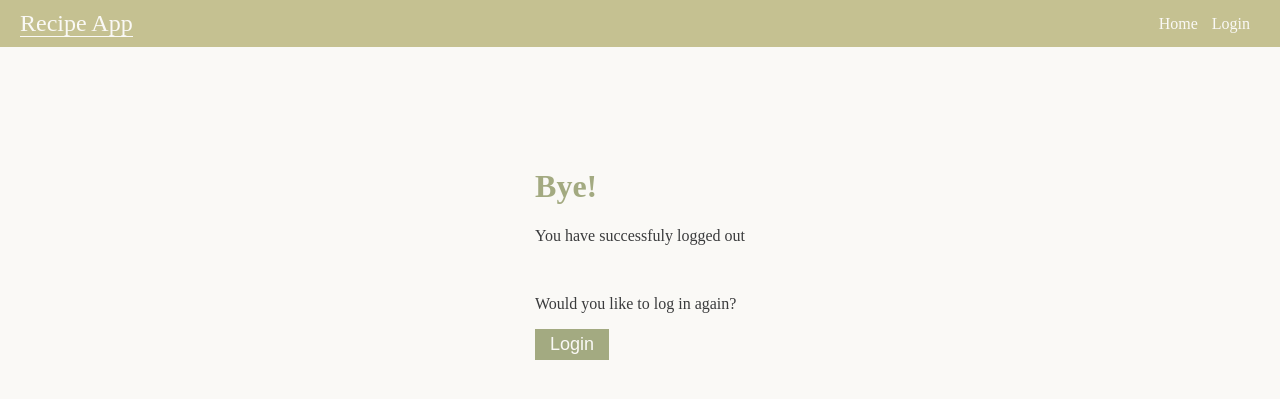
After one commit to aclantz/recipe-django-app, a Django app: page /success/ in a window 1280 px wide. The commit adds this page. Shown: the top 399 px of the page. Run offline with Django 5.2, Linux system fonts and the light colour scheme.

Commit message:
exercise 2.6

```diff
--- a/src/recipe_project/settings.py
+++ b/src/recipe_project/settings.py
@@ -56,7 +56,7 @@ ROOT_URLCONF = 'recipe_project.urls'
 TEMPLATES = [
     {
         'BACKEND': 'django.template.backends.django.DjangoTemplates',
-        'DIRS': [],
+        'DIRS': [BASE_DIR / 'templates'],
         'APP_DIRS': True,
         'OPTIONS': {
             'context_processors': [
--- a/src/recipe_project/urls.py
+++ b/src/recipe_project/urls.py
@@ -21,12 +21,16 @@ from django.urls import path
 from django.urls import include
 from django.conf import settings
 from django.conf.urls.static import static
+from .views import login_view, logout_view, success_view
 
 
 urlpatterns = [
     path('admin/', admin.site.urls),
-    path('', include('recipes.urls')),
+    path('', include('recipes.urls'), name='home'),
     path('recipes/', include('recipes.urls')),
+    path('login/', login_view, name='login'),
+    path('logout/', logout_view, name='logout'),
+    path('success/', success_view, name='success'),
 ]
 
 urlpatterns += static(settings.MEDIA_URL, document_root=settings.MEDIA_ROOT)
--- /dev/null
+++ b/src/recipe_project/views.py
@@ -0,0 +1,36 @@
+from django.shortcuts import render, redirect
+#Django authentication libraries
+from django.contrib.auth import authenticate, login, logout
+#Django Form for authentication
+from django.contrib.auth.forms import AuthenticationForm
+
+def login_view(request):
+  form = AuthenticationForm()                                     # from object
+  error_message = None                                            # initialize error_message
+
+  if request.method == 'POST':                                    # when user hits "login" button, POST request is generated
+    form = AuthenticationForm(data=request.POST)                  # read data sent by the form via POST request
+    if form.is_valid():
+      username = form.cleaned_data.get('username')
+      password = form.cleaned_data.get('password')
+
+      user = authenticate(username=username, password=password)   # django authenticate to validate user
+      if user is not None:                                        # if user is validated, use django login func
+        login(request, user)
+        return redirect('recipes:list')                           # send user to desired page / may need to change ***
+      else:
+        error_message = 'oops.. something went wrong (Auth)'
+
+  context ={                                                      # prep data to send form view to template
+    'form': form,
+    'error_message': error_message
+  }
+  return render(request, 'auth/login.html', context)              # load login page using context{} info
+
+
+def logout_view(request):
+  logout(request)                                                 # use django logout to send request
+  return redirect('success')                                      # upon success send user to success.html
+
+def success_view(request):
+  return render(request, 'auth/success.html')
--- a/src/recipes/static/recipes/index.css
+++ b/src/recipes/static/recipes/index.css
@@ -29,6 +29,62 @@ li {
   list-style: none;
   margin-bottom: 25px;
 }
+button {
+  background-color: var(--mid-green);
+  color: var(--bg-color);
+  border: none;
+  padding: 5px;
+  padding-left: 15px;
+  padding-right: 15px;
+  font-size: 18px;
+}
+button:hover {
+  background-color: var(--dark-green);
+}
+form {
+  padding: 2rem;
+  display: grid;
+  grid-template-columns: 1fr;
+  border: 1px solid black;
+}
+
+/* Navigation Bar ---------------------------------------------------------------------- */
+
+.navbar {
+  display: flex;
+  justify-content: space-between;
+  align-items: center;
+  background-color: var(--light-green);
+  padding: 10px 20px;
+  position: relative;
+  top: 0; /* Ensures the navbar starts at the top edge */
+  left: 50%;
+  right: 50%;
+  margin-left: -50vw; /* Move left edge to start from the viewport edge */
+  margin-right: -50vw; /* Move right edge to extend to the viewport edge */
+  width: 100vw; /* Set width to full viewport width */
+}
+.navbar__brand {
+  font-size: 24px;
+  display: inline-block;
+}
+.navbar__brand a span {
+  color: var(--bg-color);
+  background-color: var(--light-green);
+}
+.navbar__links {
+  display: inline-block;
+  /* background of space between a */
+  background-color: var(--light-green);
+}
+.navbar__links a {
+  /* create space between a  */
+  margin-right: 10px;
+}
+.navbar__links a span {
+  color: var(--bg-color);
+  background-color: var(--light-green);
+}
 
 /* Main/Home ------------------------------------------------------------------------- */
 
@@ -45,6 +101,7 @@ li {
   width: 800px;
   height: auto;
 }
+
 
 /* list --------------------------------------------------------------------------------- */
 
@@ -88,40 +145,30 @@ li {
   align-self: end;
 }
 
- /* Navigation Bar ---------------------------------------------------------------------- */
+/* Login/Success --------------------------------------------------------------------------------  */
 
- .navbar {
+.main__body {
   display: flex;
-  justify-content: space-between;
-  align-items: center;
-  background-color: var(--light-green);
-  padding: 10px 20px;
-  position: relative;
-  top: 0; /* Ensures the navbar starts at the top edge */
-  left: 50%;
-  right: 50%;
-  margin-left: -50vw; /* Move left edge to start from the viewport edge */
-  margin-right: -50vw; /* Move right edge to extend to the viewport edge */
-  width: 100vw; /* Set width to full viewport width */
+  justify-content: center;
+  padding-top: 100px;
 }
-.navbar__brand {
-  font-size: 24px;
-  display: inline-block;
+.login__title {
+  padding-right: 50px;
 }
-.navbar__brand a span {
-  color: var(--bg-color);
-  background-color: var(--light-green);
+.login__form input[type="text"],
+.login__form input[type="password"] {
+  width: 100%; /* Make the inputs full width */
+  padding: 10px; /* Add padding for better spacing */
+  margin-bottom: 15px; /* Add space between inputs */
+  border: 1px solid var(--dark-green); /* Border styling */
 }
-.navbar__links {
-  display: inline-block;
-  /* background of space between a */
-  background-color: var(--light-green);
+/* .login__form form {
+
+  background-color: blue;
+  display: flex;
+  flex-direction: column;
+  padding: 10px;
 }
-.navbar__links a {
-  /* create space between a  */
-  margin-right: 10px;
-}
-.navbar__links a span {
-  color: var(--bg-color);
-  background-color: var(--light-green);
-}
+.login__form--items {
+  padding: 10px;
+} */
--- a/src/recipes/templates/recipes/home.html
+++ b/src/recipes/templates/recipes/home.html
@@ -31,6 +31,7 @@
           A recipe application built using django for the first time. This is my
           first view and template I have ever built.
         </p>
+        <a href={%url 'login'%}><button>Login</button></a>
       </div>
 
     </div>
--- a/src/recipes/templates/recipes/list.html
+++ b/src/recipes/templates/recipes/list.html
@@ -14,8 +14,7 @@
       <div class="navbar__links">
         <a href="#"><span>Home</span></a>
         <a href="#"><span>Recipes</span></a>
-        <a href="#"><span>About</span></a>
-        <a href="#"><span>Contact</span></a>
+        <a href="{%url 'logout'%}"><span>Logout</span></a>
       </div>
     </nav>
     <div class="list__layout">
--- a/src/recipes/urls.py
+++ b/src/recipes/urls.py
@@ -5,7 +5,7 @@ app_name = 'recipes'
 
 # map the URL to the view, each path() takes two params (route, view)
 urlpatterns = [
-  path('', home),
+  path('', home, name="home"),
   path('list/', RecipeListView.as_view(), name="list"),
   path('list/<pk>', RecipeDetailView.as_view(), name='detail'),
 ]
--- /dev/null
+++ b/src/templates/auth/success.html
@@ -0,0 +1,30 @@
+<!DOCTYPE html>
+<html>
+  <head>
+    <title>Recipe Django App</title>
+    <meta charset="UTF-8">
+    <meta name="viewpoint" content="width=device-width, inital-scale=1.0">
+    <link rel="stylesheet" href="../../static/recipes/index.css">
+  </head>
+  <body>
+    <nav class="navbar">
+      <div class="navbar__brand">
+        <a href="#"><span>Recipe App</span></a>
+      </div>
+      <div class="navbar__links">
+        <a href="#"><span>Home</span></a>
+        <a href="{%url 'login'%}"><span>Login</span></a>
+      </div>
+    </nav>
+    <div class='main__body'>
+      <div>
+        <h1>Bye!</h1>
+        <p>You have successfuly logged out</p>
+        <br>
+        <p>Would you like to log in again?</p>
+        <a herf="{%url 'login'%}"><button>Login</button></a>
+      </div>
+    </div>
+
+  </body>
+</html>
```
Also changed, not shown: src/recipes/views.py (+5 -4 lines), src/templates/auth/login.html (added, +40 -0 lines), src/db.sqlite3.
